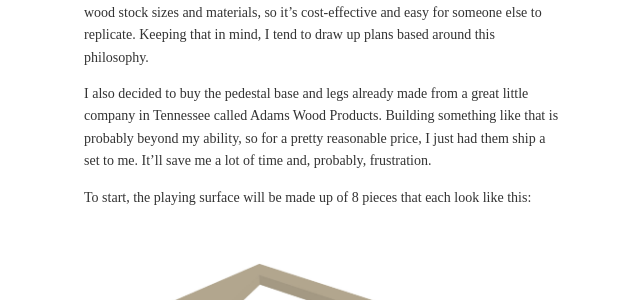
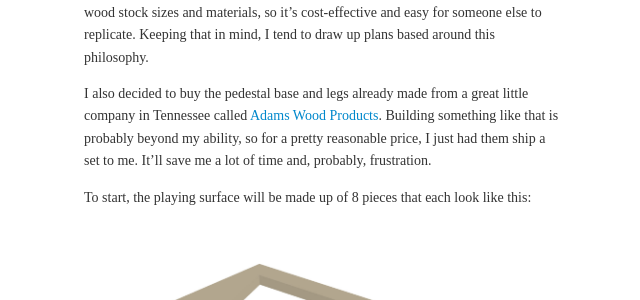
Before and after one commit to briannelsondesign/briannelsondesign.github.io, a Jekyll site: the page built from _posts/2013-08-02-building-an-octagon-poker-table-part-1-plans-and-materials.markdown, in a window 1280 px wide and 900 px high, scrolled down 613 px. Shown: the part 174-474 px from the top of the window, without its empty margins (318-958 px from the left). Built offline with Jekyll 4.4.1, drawn with Linux system fonts in a browser that asks for light colours; some web fonts are replaced; Markdown is read by kramdown in place of the engine named in the settings; part of the change alters nothing that is shown.

```diff
--- a/_posts/2013-08-02-building-an-octagon-poker-table-part-1-plans-and-materials.markdown
+++ b/_posts/2013-08-02-building-an-octagon-poker-table-part-1-plans-and-materials.markdown
@@ -23,7 +23,7 @@ I’ll do my best to provide as much detail as I can throughout the process, and
 
 Whenever I do a project like this, I always try to work with commonly available wood stock sizes and materials, so it’s cost-effective and easy for someone else to replicate. Keeping that in mind, I tend to draw up plans based around this philosophy.
 
-I also decided to buy the pedestal base and legs already made from a great little company in Tennessee called Adams Wood Products. Building something like that is probably beyond my ability, so for a pretty reasonable price, I just had them ship a set to me. It’ll save me a lot of time and, probably, frustration.
+I also decided to buy the pedestal base and legs already made from a great little company in Tennessee called [Adams Wood Products](https://www.adamswoodproducts.com/). Building something like that is probably beyond my ability, so for a pretty reasonable price, I just had them ship a set to me. It’ll save me a lot of time and, probably, frustration.
 
 To start, the playing surface will be made up of 8 pieces that each look like this:
 
```
